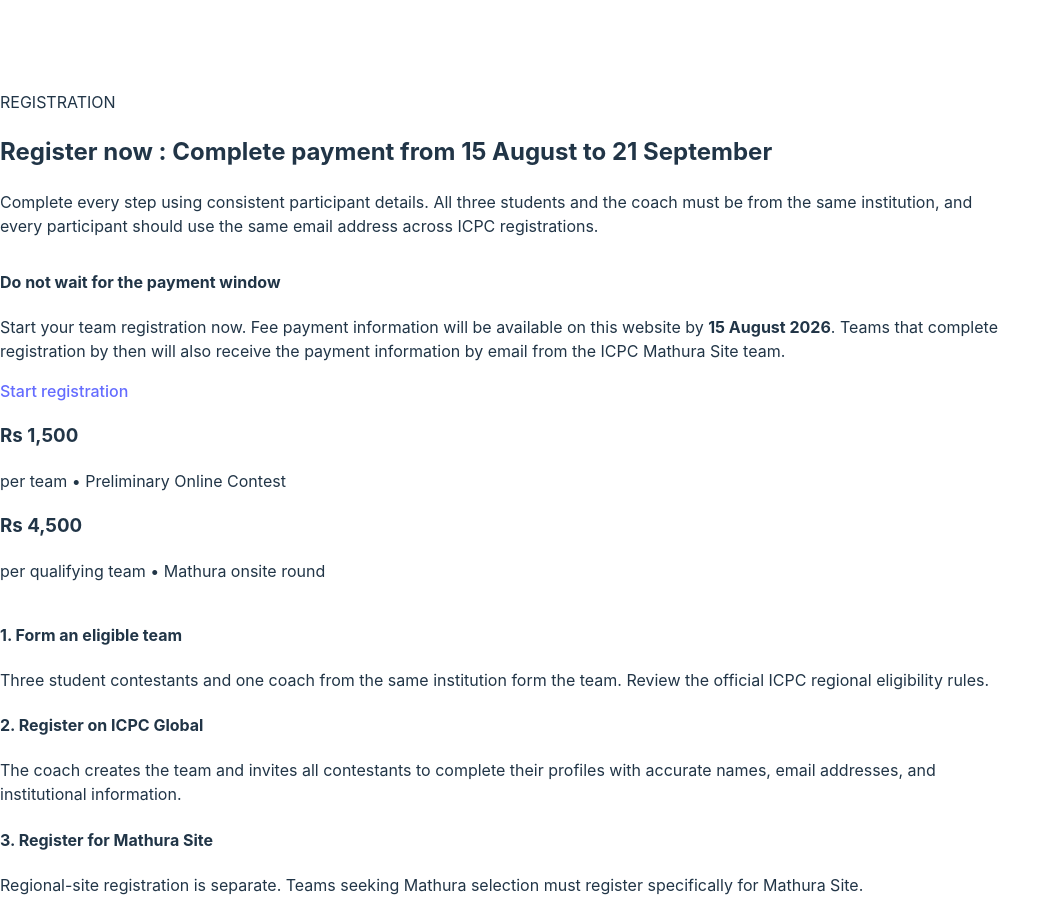
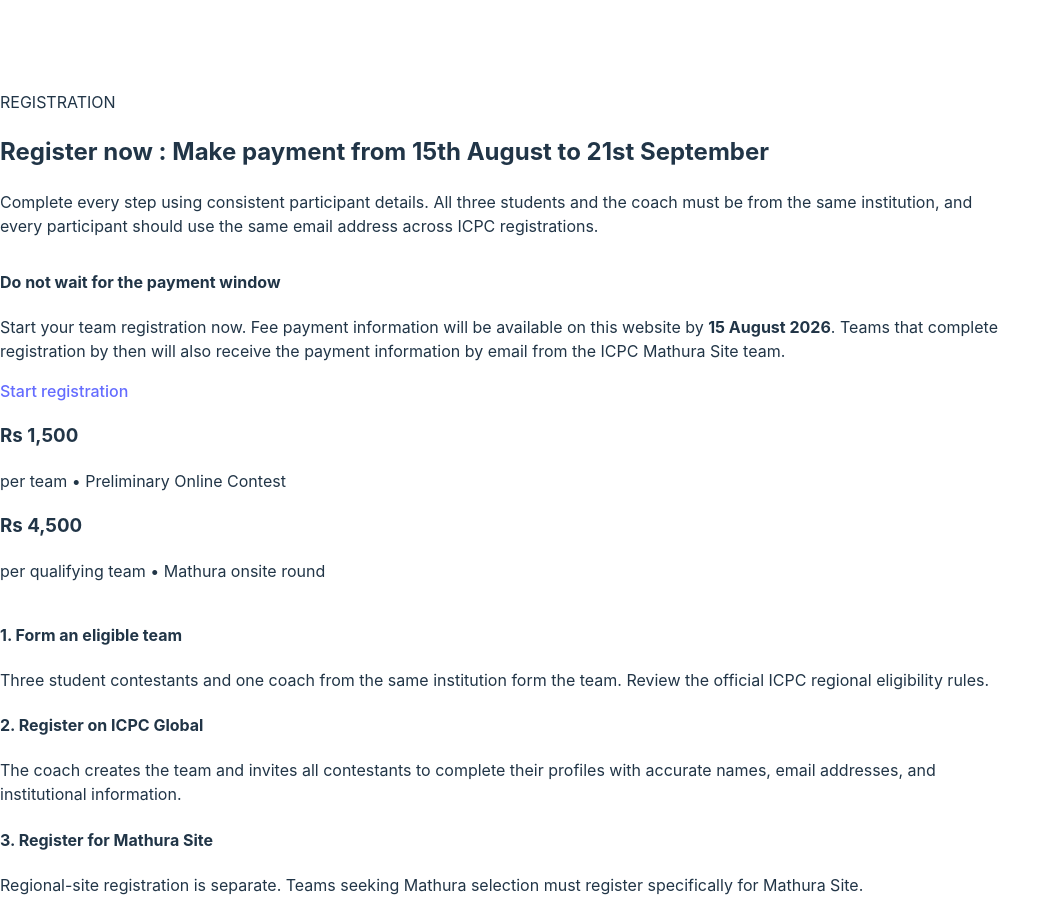
Before and after one commit to amaneixxy/mathure_icpc, a React (Vite) app: page / in a window 1280 px wide. Shown: the part 2420-3341 px from the top of the page, without its empty margins (0-1061 px from the left). Built offline with nearby package versions, Linux system fonts and the light colour scheme; the HTML template or start-up script is replaced by a standard one.

Commit message:
Add registration info block and update registration page

```diff
--- a/src/pages/Home.jsx
+++ b/src/pages/Home.jsx
@@ -176,7 +176,7 @@
         <div className="container" style={{ maxWidth: '1000px' }}>
           <div style={{ marginBottom: '2rem' }}>
             <span className="registration-badge">REGISTRATION</span>
-            <h2 className="registration-main-title">Register now : Complete payment from 15 August to 21 September</h2>
+            <h2 className="registration-main-title">Register now : Make payment from 15th August to 21st September</h2>
             <p className="registration-sub-desc">
               Complete every step using consistent participant details. All three students and the coach must be from the same institution, and every participant should use the same email address across ICPC registrations.
             </p>
--- a/src/pages/Registration.jsx
+++ b/src/pages/Registration.jsx
@@ -63,7 +63,7 @@
           <div style={{ marginTop: '4rem', borderTop: '1px solid rgba(0,0,0,0.06)', paddingTop: '3rem' }}>
             <div style={{ marginBottom: '2rem' }}>
               <span className="registration-badge">REGISTRATION</span>
-              <h2 className="registration-main-title">Register now : Complete payment from 15 August to 21 September</h2>
+              <h2 className="registration-main-title">Register now : Make payment from 15th August to 21st September</h2>
               <p className="registration-sub-desc">
                 Complete every step using consistent participant details. All three students and the coach must be from the same institution, and every participant should use the same email address across ICPC registrations.
               </p>
```
